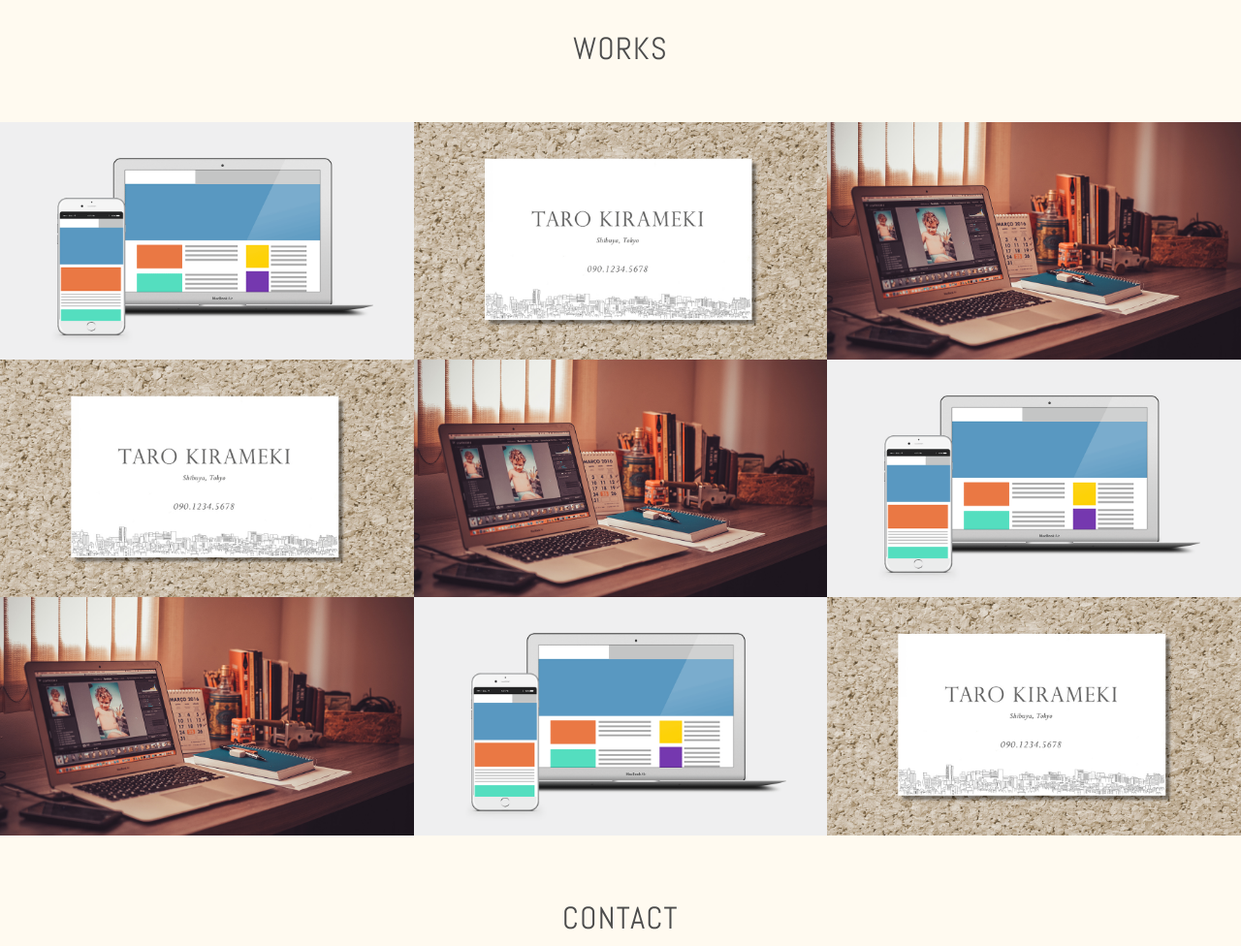
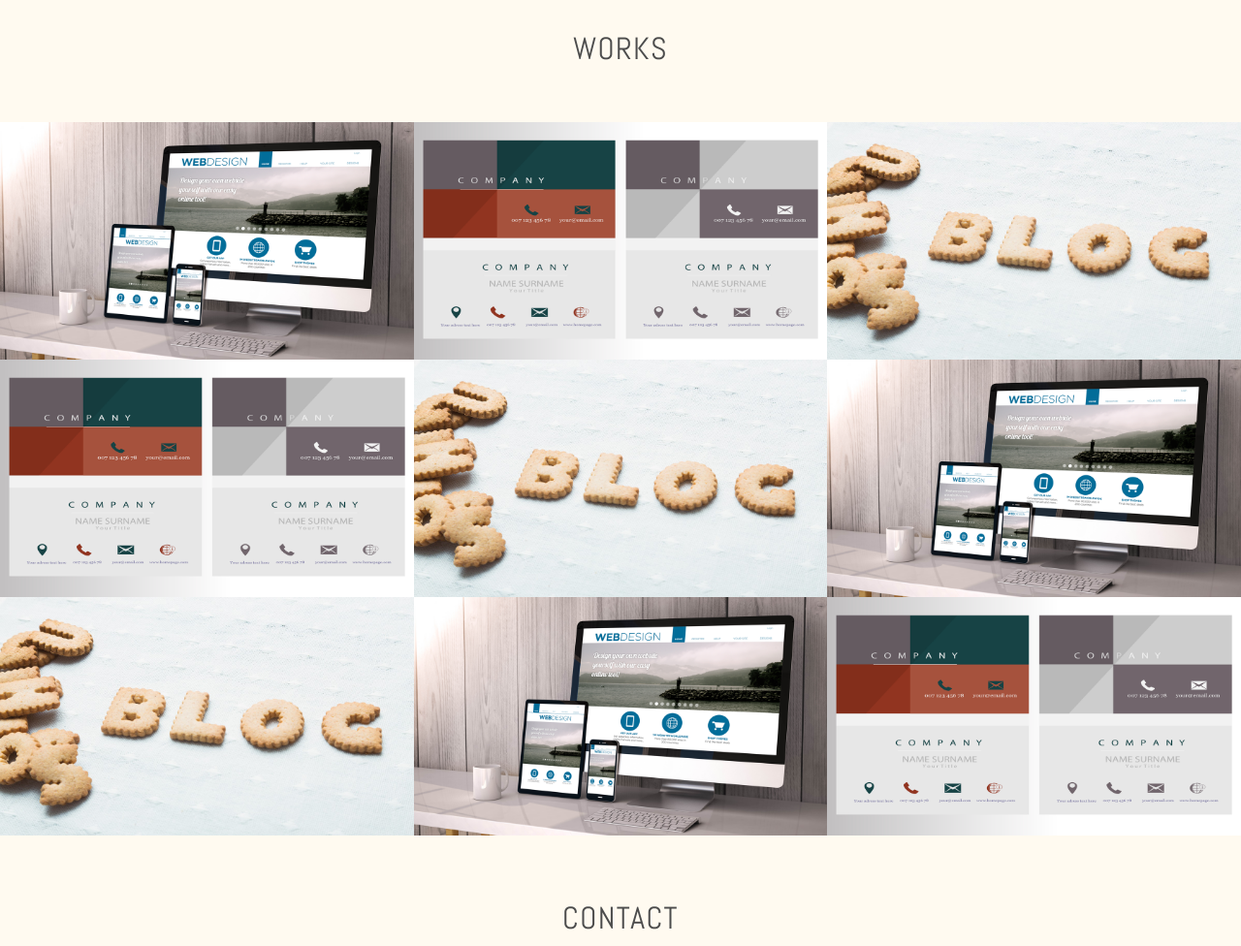
Before and after one commit to mchsgngch/mchsgngch.github.io, a plain HTML site: page index.html in a window 1280 px wide. Shown: the part 1100-2076 px from the top of the page at 97% size. Drawn offline with nearby package versions, Linux system fonts and the light colour scheme.

Commit message:
プロフィール、実績写真差し替え

```diff
--- a/index.html
+++ b/index.html
@@ -14,7 +14,7 @@
             <a href="#contact" class="button-contact"><i aria-label="お問い合わせ" class="fa fa-envelope-o"></i></a>
             <div class="profile">
                <h1 class="site-title abel uppercase text-center">Web Designer <span>Michisuga Noguchi</span></h1>
-               <img src="./images/img_profile.jpg" alt="プロフィール写真" width="140" height="140" class="block-center profile-icon">
+               <img src="./images/profile.png" alt="プロフィール写真" width="140" height="140" class="block-center profile-icon">
                <p>埼玉県在住のWebデザイナー、<ruby><rb>野口　理清</rb><rp>(</rp><rt>のぐち　みちすが</rt><rp>)</rp></ruby>です。オンラインスクールでWeb制作について学び、小売業界から憧れていたWebデザイナーへと転職活動中です。これからさらにWeb制作の技術や知識を身につけて、運営も含めユーザビリティの考慮したWebサイトを作成できるデザイナーになりたいと思っています。</p>
             </div>
         </header>
@@ -47,7 +47,7 @@
                 <h2 class="text-center">Works</h2>
                 <div class="works-box">
                     <a href="#">
-                        <img src="./images/img_work_site.png" alt="株式会社きらめき コーポレートサイト様 Webサイトデザイン">
+                        <img src="./images/site.png" alt="株式会社きらめき コーポレートサイト様 Webサイトデザイン">
                         <div class="works-box-inner">
                             <div class="text-center">
                                 <h3>株式会社きらめき コーポレートサイト</h3>
@@ -59,7 +59,7 @@
                 </div>
                 <div class="works-box">
                     <a href="#">
-                        <img src="./images/img_work_card.jpg" alt="きらめき花子様 名刺デザイン">
+                        <img src="./images/card.png" alt="きらめき花子様 名刺デザイン">
                         <div class="works-box-inner">
                             <div class="text-center">
                                 <h3>きらめき花子様 名刺</h3>
@@ -71,7 +71,7 @@
                 </div>
                 <div class="works-box">
                     <a href="#">
-                        <img src="./images/img_work_blog.jpg" alt="WordPressオリジナルテーマ">
+                        <img src="./images/blog.png" alt="WordPressオリジナルテーマ">
                         <div class="works-box-inner">
                             <div class="text-center">
                                 <h3>ブログデザイン</h3>
@@ -83,7 +83,7 @@
                 </div>
                 <div class="works-box">
                     <a href="#">
-                        <img src="./images/img_work_card.jpg" alt="きらめき花子様 名刺デザイン">
+                        <img src="./images/card.png" alt="きらめき花子様 名刺デザイン">
                         <div class="works-box-inner">
                             <div class="text-center">
                                 <h3>きらめき花子様 名刺</h3>
@@ -95,7 +95,7 @@
                 </div>
                 <div class="works-box">
                     <a href="#">
-                        <img src="./images/img_work_blog.jpg" alt="WordPressオリジナルテーマ">
+                        <img src="./images/blog.png" alt="WordPressオリジナルテーマ">
                         <div class="works-box-inner">
                             <div class="text-center">
                                 <h3>ブログデザイン</h3>
@@ -107,7 +107,7 @@
                 </div>
                 <div class="works-box">
                     <a href="#">
-                        <img src="./images/img_work_site.png" alt="株式会社きらめき コーポレートサイト様 Webサイトデザイン">
+                        <img src="./images/site.png" alt="株式会社きらめき コーポレートサイト様 Webサイトデザイン">
                         <div class="works-box-inner">
                             <div class="text-center">
                                 <h3>株式会社きらめき コーポレートサイト</h3>
@@ -119,7 +119,7 @@
                 </div>
                 <div class="works-box">
                     <a href="#">
-                        <img src="./images/img_work_blog.jpg" alt="WordPressオリジナルテーマ">
+                        <img src="./images/blog.png" alt="WordPressオリジナルテーマ">
                         <div class="works-box-inner">
                             <div class="text-center">
                                 <h3>ブログデザイン</h3>
@@ -131,7 +131,7 @@
                 </div>
                 <div class="works-box">
                     <a href="#">
-                        <img src="./images/img_work_site.png" alt="株式会社きらめき コーポレートサイト様 Webサイトデザイン">
+                        <img src="./images/site.png" alt="株式会社きらめき コーポレートサイト様 Webサイトデザイン">
                         <div class="works-box-inner">
                             <div class="text-center">
                                 <h3>株式会社きらめき コーポレートサイト</h3>
@@ -143,7 +143,7 @@
                 </div>
                 <div class="works-box">
                     <a href="#">
-                        <img src="./images/img_work_card.jpg" alt="きらめき花子様 名刺デザイン">
+                        <img src="./images/card.png" alt="きらめき花子様 名刺デザイン">
                         <div class="works-box-inner">
                             <div class="text-center">
                                 <h3>きらめき花子様 名刺</h3>
@@ -157,7 +157,7 @@
             <section id="contact">
                         <h2 class="text-center">Contact</h2>
                         <ul>
-                            <li class="gmail"><a href="mailto:mchsgngch@gmail.com"><i aria-label="メール" class="fa fa-envelope-o"></i></a></li>
+                            <li class="gmail"><a href="mailto:mchsgngch@gmail.com"><i aria-label="Gmail" class="fa fa-envelope-o"></i></a></li>
                             <li class="github"><a href="https://github.com/mchsgngch"><i aria-label="GitHub" class="fa fa-github"></i></a></li>
                             <li class="facebook"><a href="https://www.facebook.com/michisuga.noguchi"><i aria-label="facebook" class="fa fa-facebook-official"></i></a></li>
 
```
Also changed, not shown: images/blog.png (added), images/card.png (added), images/profile.png (added), images/site.png (added).
